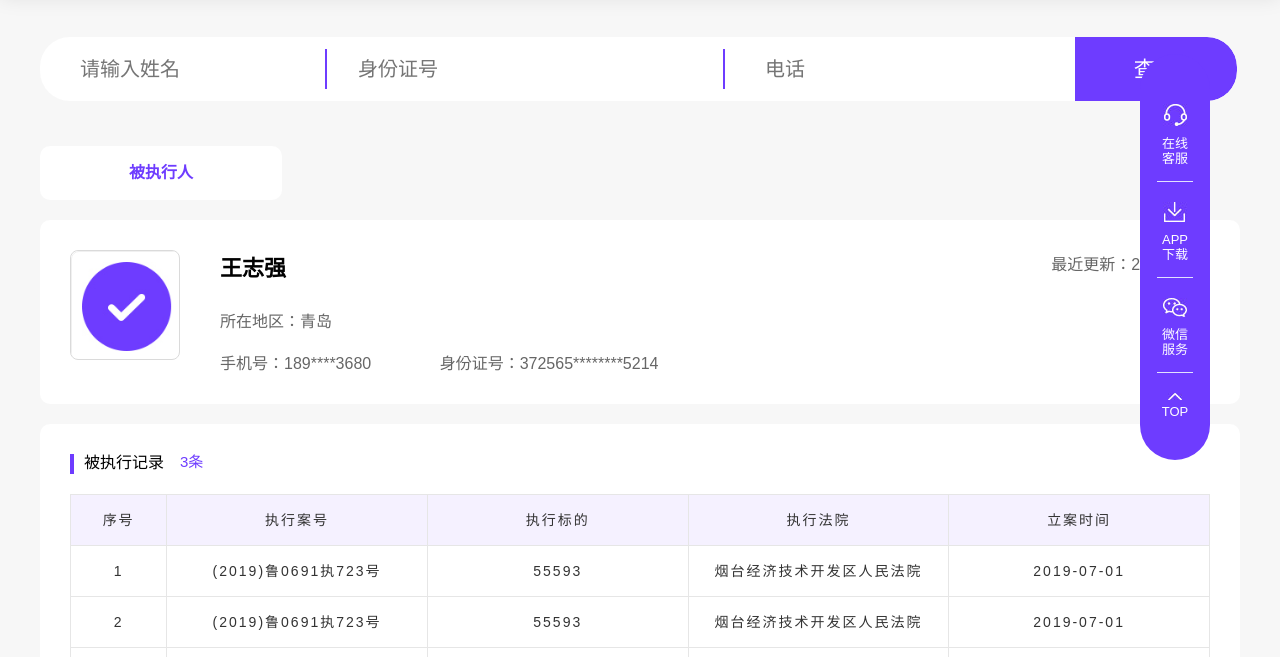
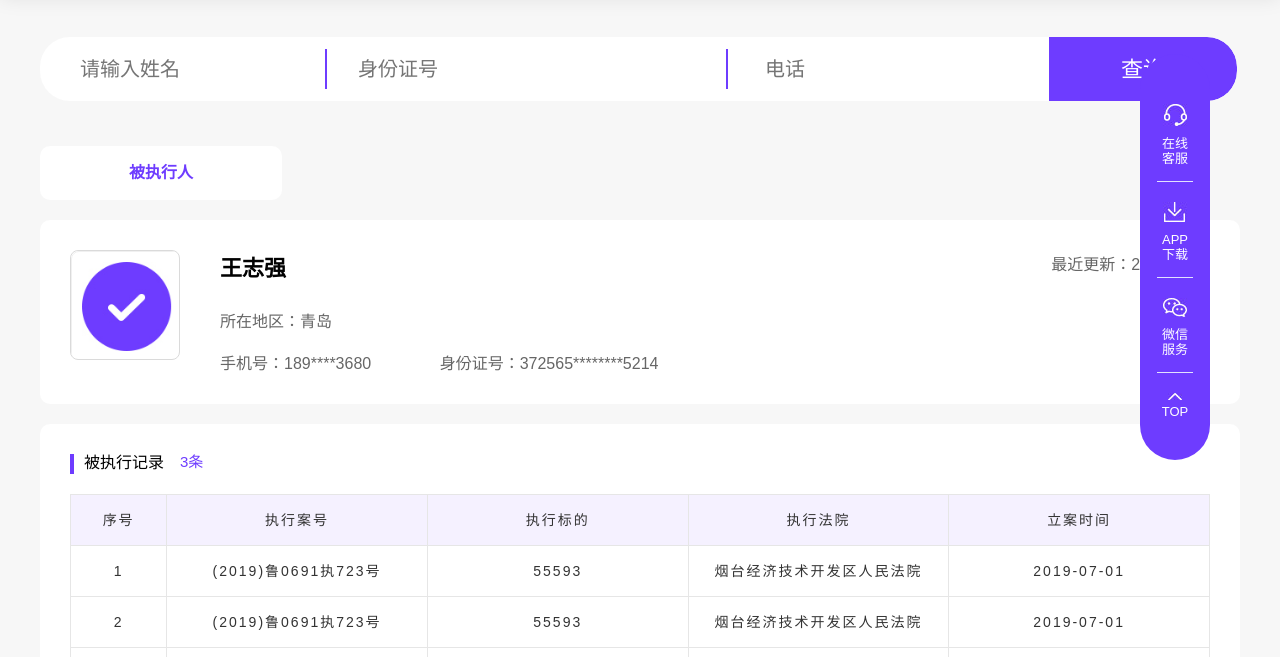
Before and after one commit to srong123/Xzhicha-complete, a plain HTML site: page PC/p_bad_record.html in a window 1280 px wide. Shown: the part 143-800 px from the top of the page. Drawn offline with Linux system fonts and the light colour scheme.

Commit message:
branch test

```diff
--- a/PC/css/index.css
+++ b/PC/css/index.css
@@ -1256,7 +1256,7 @@ height:39px;*/
 	color: #BEBEBE;
 }
 .search .fl input[type='submit'] {
-	width: 188px;
+	width: 223px;
 	height: 100%;
 	font-size: 22px;
 	color: #ffffff;
@@ -1286,7 +1286,7 @@ height:39px;*/
 	background: #6E3CFF;
 	position: absolute;
 	top: 50%;
-	left:66%;
+	left:68%;
 	margin-top: -20px;
 }
 .search .fl .sea_inp::after {
```
Also changed, not shown: PC/readme1.txt (added).
